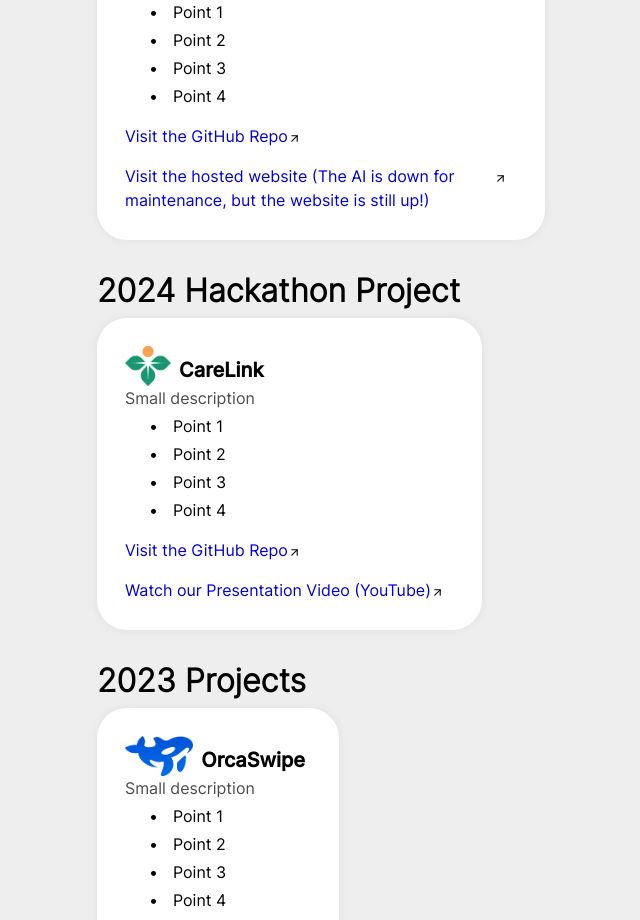
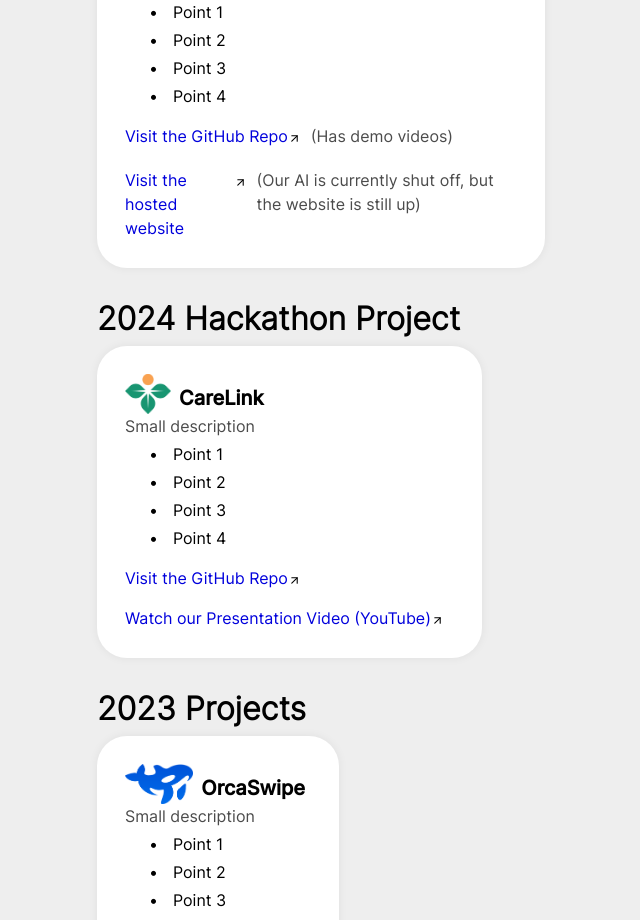
Before and after one commit to gathrean/my-portfolio, a React (Create React App) app: page / in a window 1280 px wide. Shown: the part 4940-5860 px from the top of the page, without its empty margins (479-1119 px from the left). Built offline with nearby package versions, Linux system fonts and the light colour scheme.

Commit message:
Added descriptive text to some links in PROJECTS

```diff
--- a/src/pages/LandingPage/Sections/PROJECTS/PROJECTS.jsx
+++ b/src/pages/LandingPage/Sections/PROJECTS/PROJECTS.jsx
@@ -78,12 +78,14 @@ export function PROJECTS() {
                                 Visit the GitHub Repo
                                 <ArrowRightIcon />
                             </a>
+                            <p>(Has demo videos)</p>
                         </div>
                         <div className="small-link-container">
                             <a className="external-link small-link" href="https://yappad.vercel.app">
-                                Visit the hosted website (The AI is down for maintenance, but the website is still up!)
+                                Visit the hosted website
                                 <ArrowRightIcon />
                             </a>
+                            <p>(Our AI is currently shut off, but the website is still up)</p>
                         </div>
                     </div>
 
```
